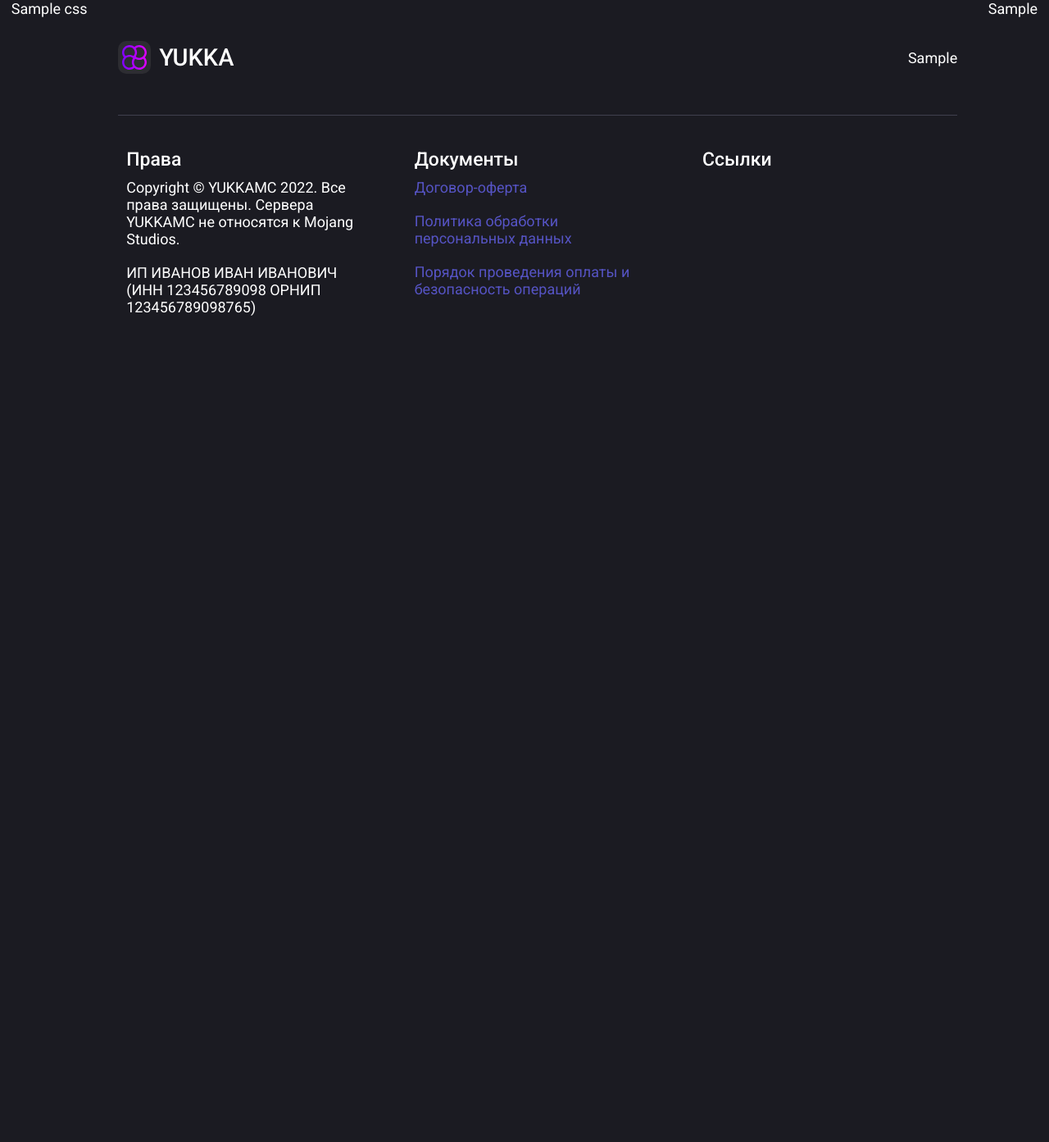
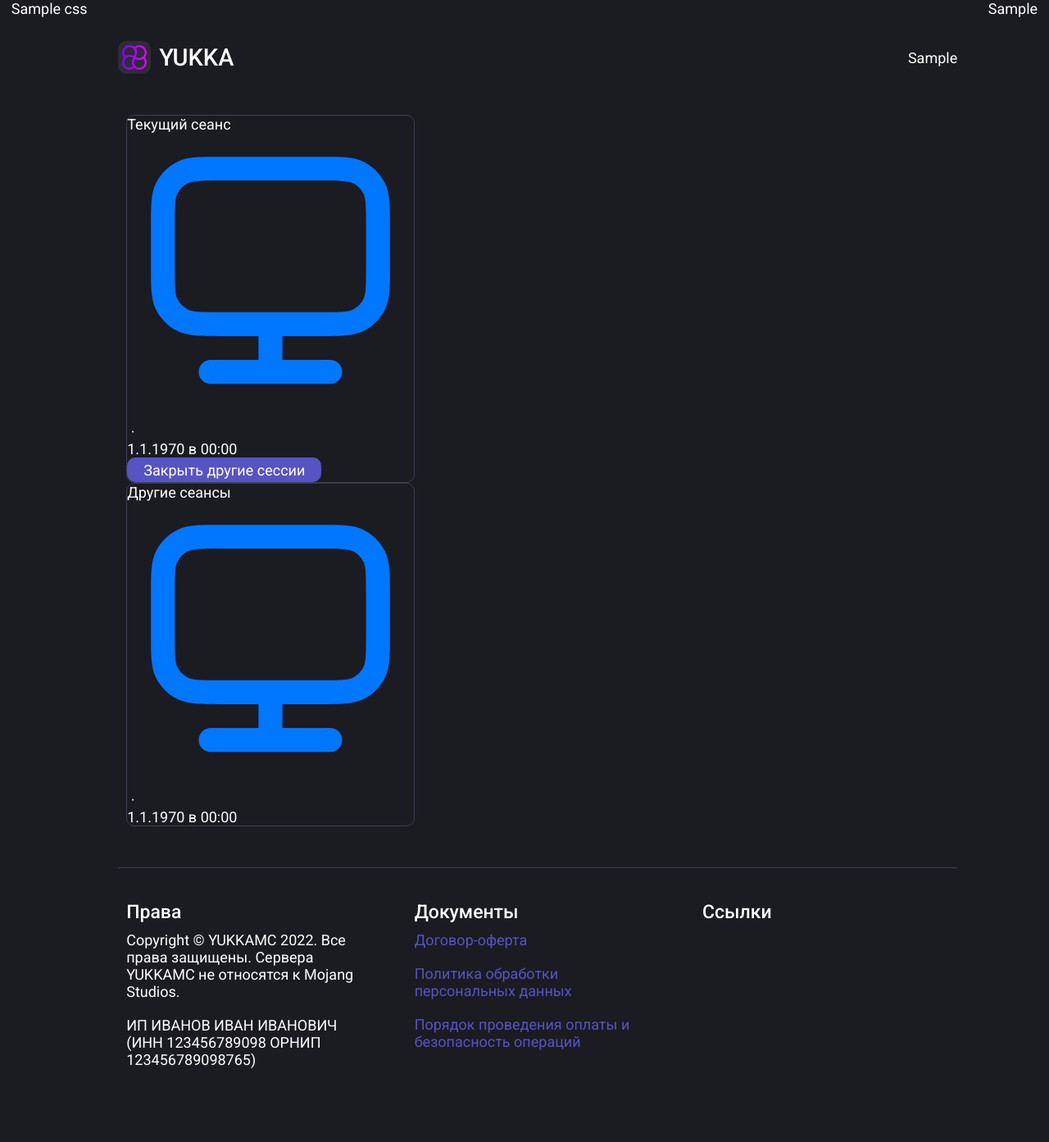
Before and after one commit to AnvilM/Some-project-site, a PHP site: template src/views/Account/Sessions.php in a window 1280 px wide. Shown: the whole page at 82% size. Before the commit the page ends 385 px from the top, so only its background shows below. Run offline with PHP 8.4, Linux system fonts and the light colour scheme; the template is opened without the code that fills it: most values are stand-ins (such as "Sample title", 1, 10 or a date in 2020).

Commit message:
Add Session Auth System

```diff
--- a/index.php
+++ b/index.php
@@ -1,7 +1,7 @@
 <?php
 session_start();
 
-ini_set('display_errors', 1);
+ini_set('display_errors', 0);
 error_reporting(E_ALL);
 
 use src\core\Router;
--- a/public/css/template/main.css
+++ b/public/css/template/main.css
@@ -49,7 +49,8 @@ input, button{
 
 
 /* form */
-.form{
+form{
+    min-width: 350px;
     border-radius: 10px;
     width: 350px;
     border: 1px #3f3f4e solid;
--- a/src/core/Controller.php
+++ b/src/core/Controller.php
@@ -22,6 +22,7 @@ abstract class Controller{
         $this->view = new View($params);
 
         $this->model = $this->loadModel($params['Controller']);
+
 
         if(isset($_SESSION['Login'])){
             $this->model->updateSession(time(), $_SESSION['Login'], session_id());
--- a/src/views/Account/Sessions.php
+++ b/src/views/Account/Sessions.php
@@ -0,0 +1,52 @@
+<div class="content">
+    <form action="" method="POST" class="form sessionForm">
+        <div class="sessionForm-title">Текущий сеанс</div>
+        <div class="element">
+            <div class="icon">
+                <img src="/public/icons/pc-icon.svg" alt="">
+            </div>
+            <div class="content">
+                <div class="os"><?=$vars[1][0][4]?></div>
+                <div class="location"><?=$vars[1][0][3]?></div>
+                <div class="other">
+                    <div class="browser"><?=$vars[1][0][5]?>&nbsp·&nbsp</div>
+                    <div class="time"><?=date('j.n.Y в H:i', $vars[1][0][7])?></div>
+                </div>
+            </div>
+        </div>
+        <button class="close-all button interactive-element">Закрыть другие сессии</button>
+    </form>
+
+
+    <form action="" method="POST" class="form sessionForm">
+        <div class="sessionForm-title">Другие сеансы</div>
+
+        <?php
+        if($vars[0] != ''){
+            for($i=0;$i< count($vars[0]); $i++){
+                echo '
+                <div class="element">
+                    <div class="icon">
+                        <img src="/public/icons/pc-icon.svg" alt="">
+                    </div>
+                    <div class="content">
+                        <div class="os">'.$vars[0][$i][4].'</div>
+                        <div class="location">'.$vars[0][$i][3].'</div>
+                        <div class="other">
+                            <div class="browser">'.$vars[0][$i][5].'&nbsp·&nbsp</div>
+                            <div class="time">'.date('j.n.Y в H:i', $vars[0][$i][7]).'</div>
+                        </div>
+                    </div>
+                </div>
+                ';
+            }
+        }
+
+        ?>
+    </form>
+
+
+
+
+
+</div>
```
Also changed, not shown: public/css/Account/Sessions.css (added, +77 -0 lines), src/controllers/AccountController.php (+21 -13 lines), src/models/AccountModel.php (+10 -2 lines), public/icons/pc-icon.svg (added), public/icons/phone-icon.svg (added).
